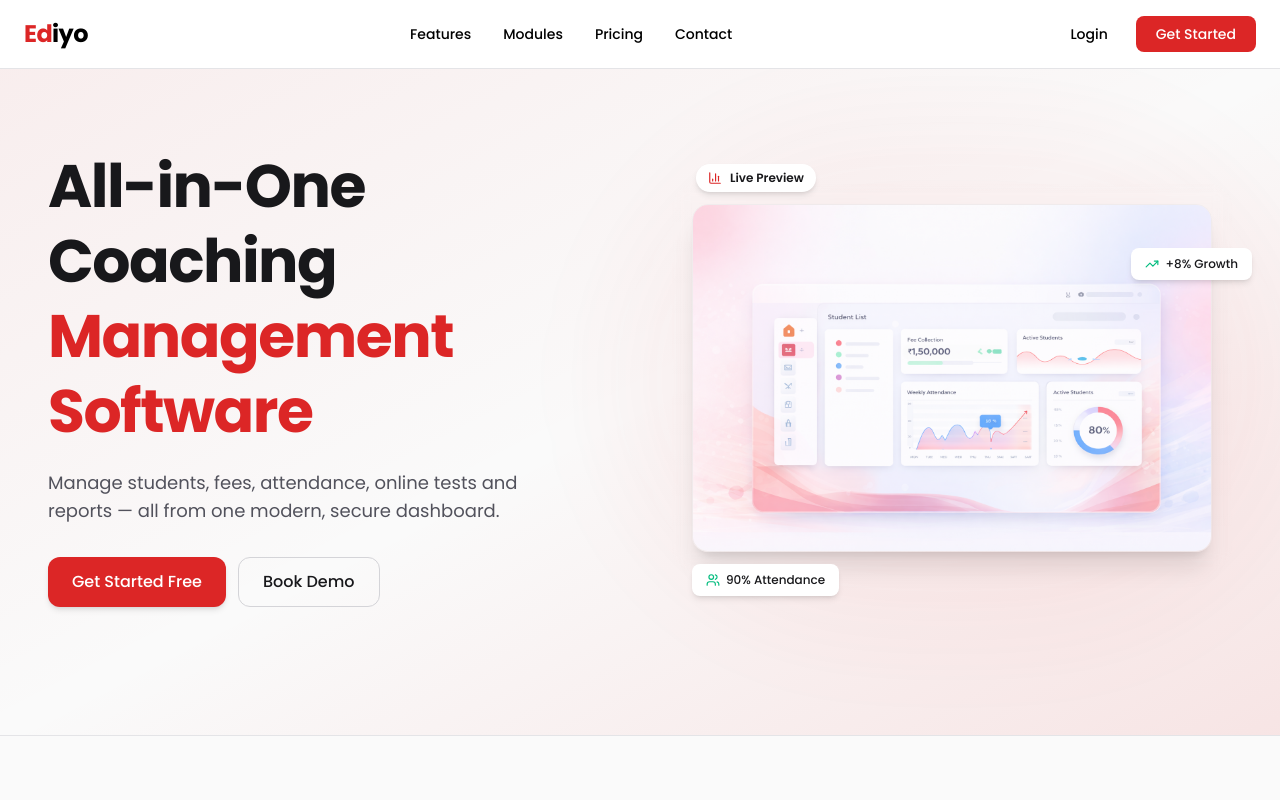
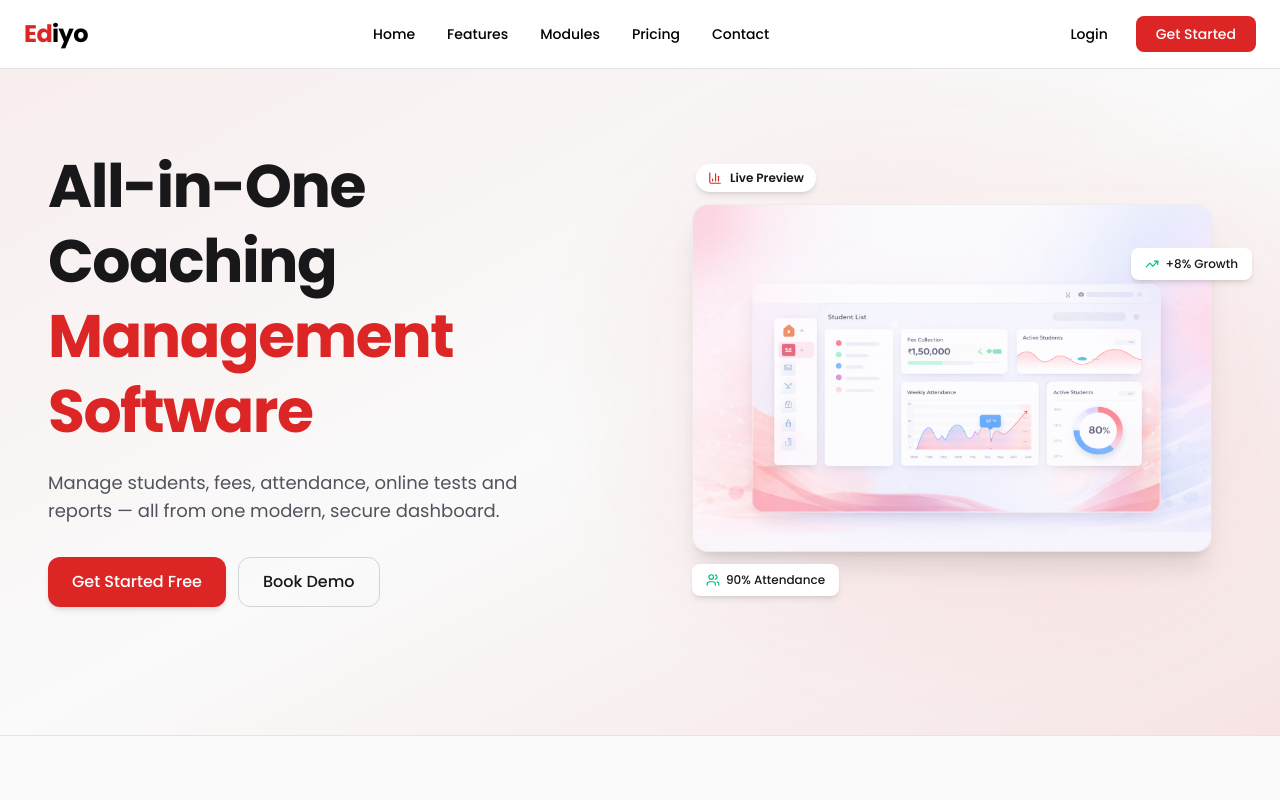
Before and after one commit to riturajrai/TutionMangmentSystem, a Next.js app: page / in a window 1280 px wide. Shown: the top 800 px of the page. Built offline with nearby package versions, Linux system fonts and the light colour scheme.

Commit message:
new updated code

```diff
--- a/app/components/Navbar.tsx
+++ b/app/components/Navbar.tsx
@@ -17,6 +17,12 @@ export default function Navbar() {
 
         {/* DESKTOP MENU */}
         <div className="hidden md:flex items-center gap-8 text-sm font-medium">
+          <Link
+            href="/"
+            className="hover:text-[rgb(var(--color-primary))] transition"
+          >
+            Home
+          </Link>
           <Link
             href="features"
             className="hover:text-[rgb(var(--color-primary))] transition"
```
